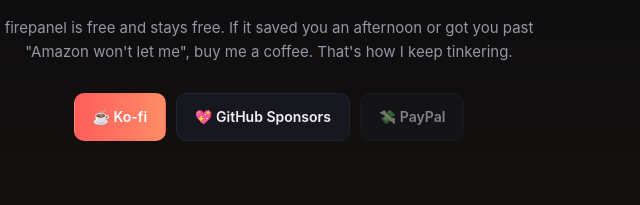
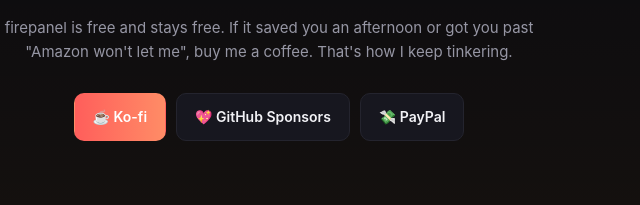
Before and after one commit to mlarbi84/firepanel, a plain HTML site: page landing/index.html in a window 1280 px wide. Shown: the part 2130-2335 px from the top of the page, 371-1011 px from the left. Drawn offline with Linux system fonts and the light colour scheme.

Commit message:
donar: enchufa PayPal.me/mlarbi84

```diff
--- a/landing/index.html
+++ b/landing/index.html
@@ -221,7 +221,7 @@
     <div class="donar-lista">
       <a class="btn-donar kofi" href="https://ko-fi.com/larbielyounoussi" target="_blank" rel="noopener">☕ Ko-fi</a>
       <a class="btn-donar" href="https://github.com/sponsors/mlarbi84" target="_blank" rel="noopener">💖 GitHub Sponsors</a>
-      <a class="btn-donar" href="#" id="btn-paypal" target="_blank" rel="noopener" style="opacity:.5;pointer-events:none" title="próximamente">💸 PayPal</a>
+      <a class="btn-donar" href="https://paypal.me/mlarbi84" target="_blank" rel="noopener">💸 PayPal</a>
     </div>
   </section>
 
```
Also changed, not shown: README.md.
